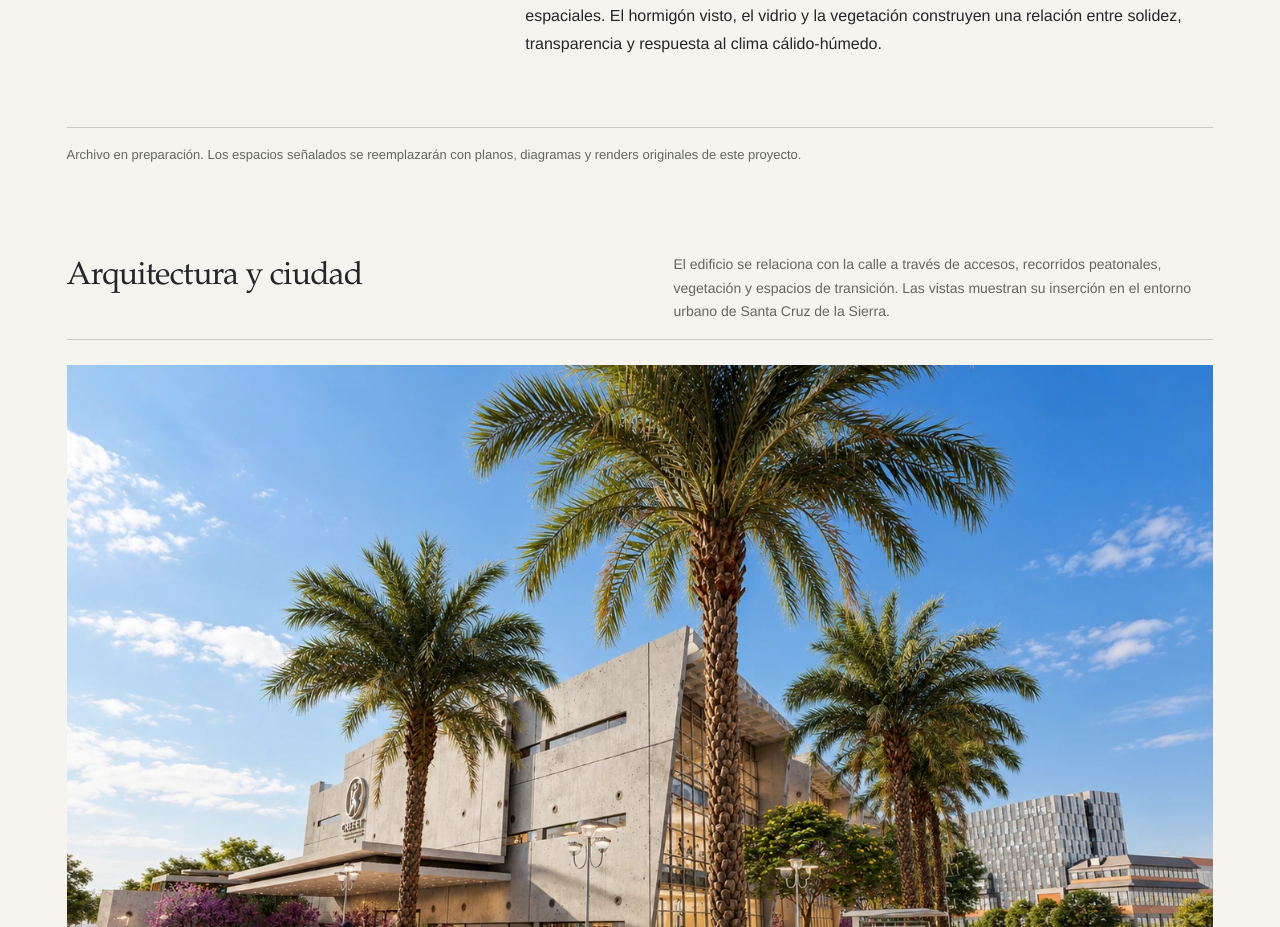
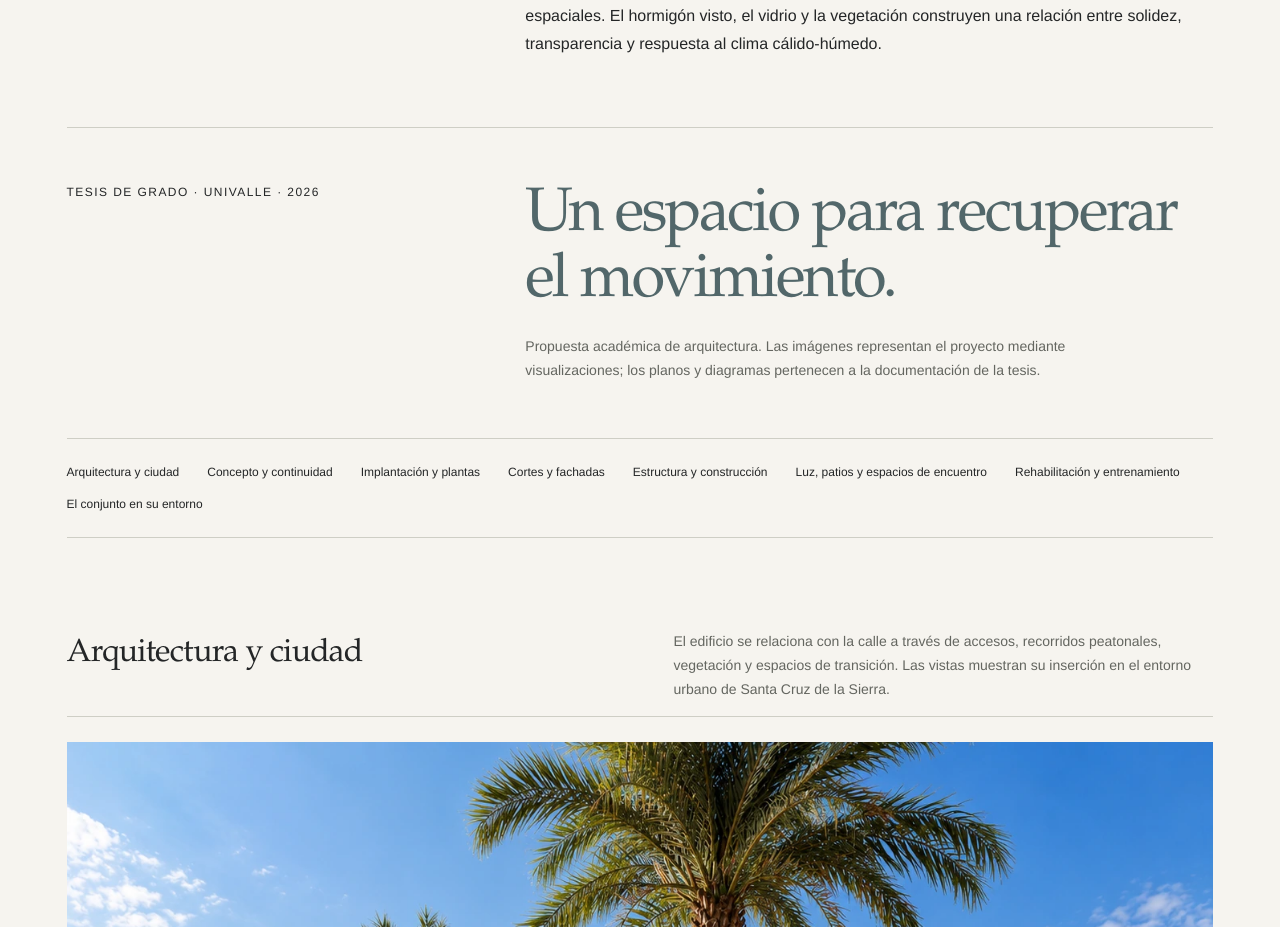
Before and after one commit to malauragumuciorios-ship-it/portfolio, a Next.js app: page /proyectos/crefet in a window 1280 px wide. Shown: the part 1404-2331 px from the top of the page. Built offline with nearby package versions, Linux system fonts and the light colour scheme.

Commit message:
Add files via upload

```diff
--- a/src/app/proyectos/[slug]/page.tsx
+++ b/src/app/proyectos/[slug]/page.tsx
@@ -15,9 +15,9 @@ export default async function ProjectPage({ params }: Props) {
   const p = projects[index]; const previous = projects[(index - 1 + projects.length) % projects.length]; const next = projects[(index + 1) % projects.length];
   return <>
     <div className="shell project-heading"><Link className="text-link" href="/proyectos">Todos los proyectos</Link><div><p className="eyebrow">PROYECTO {p.number} / {p.studio}</p><h1>{p.name}</h1><p className="project-subtitle">{p.subtitle}</p></div></div>
-    <div className="project-cover"><Gallery sections={[{ title: 'Vista principal', images: [p.cover] }]} variant={p.slug} number={p.number} coverOnly /></div>
+    <div className={`project-cover ${p.featured ? 'thesis-cover' : ''}`}><Gallery sections={[{ title: 'Vista principal', images: [p.cover] }]} variant={p.slug} number={p.number} coverOnly /></div>
     <div className="shell"><section className="project-overview"><dl><div><dt>Año</dt><dd>{p.year || 'Pendiente de confirmar'}</dd></div><div><dt>Tipología</dt><dd>{p.type}</dd></div><div><dt>Desarrollo</dt><dd>{p.studio}</dd></div>{p.location && <div><dt>Ubicación</dt><dd>{p.location}</dd></div>}</dl><div><p className="eyebrow">EL PROYECTO</p><h2>{p.subtitle}</h2><p>{p.description}</p>{p.concept && <p>{p.concept}</p>}</div></section>
-    <p className="material-notice">Archivo en preparación. Los espacios señalados se reemplazarán con planos, diagramas y renders originales de este proyecto.</p>
+    {p.featured ? <><section className="thesis-introduction"><p className="eyebrow">TESIS DE GRADO · UNIVALLE · 2026</p><h2>{p.editorialTitle}</h2><p>Propuesta académica de arquitectura. Las imágenes representan el proyecto mediante visualizaciones; los planos y diagramas pertenecen a la documentación de la tesis.</p></section><nav className="project-index" aria-label="Secciones de CREFET">{p.sections.map((s,i) => <a key={s.title} href={`#archivo-${i+1}`}>{s.title}</a>)}</nav></> : <p className="material-notice">Archivo en preparación. Los espacios señalados se reemplazarán con planos, diagramas y renders originales de este proyecto.</p>}
     <Gallery sections={p.sections} variant={p.slug} number={p.number} />
     {p.virtualTour && <a className="button" href={p.virtualTour} target="_blank" rel="noopener noreferrer">Abrir recorrido virtual</a>}
     <nav className="project-navigation" aria-label="Entre proyectos"><Link href={`/proyectos/${previous.slug}`}><span>PROYECTO ANTERIOR</span><strong>{previous.name}</strong></Link><Link href={`/proyectos/${next.slug}`}><span>SIGUIENTE PROYECTO</span><strong>{next.name}</strong></Link></nav></div>
```
